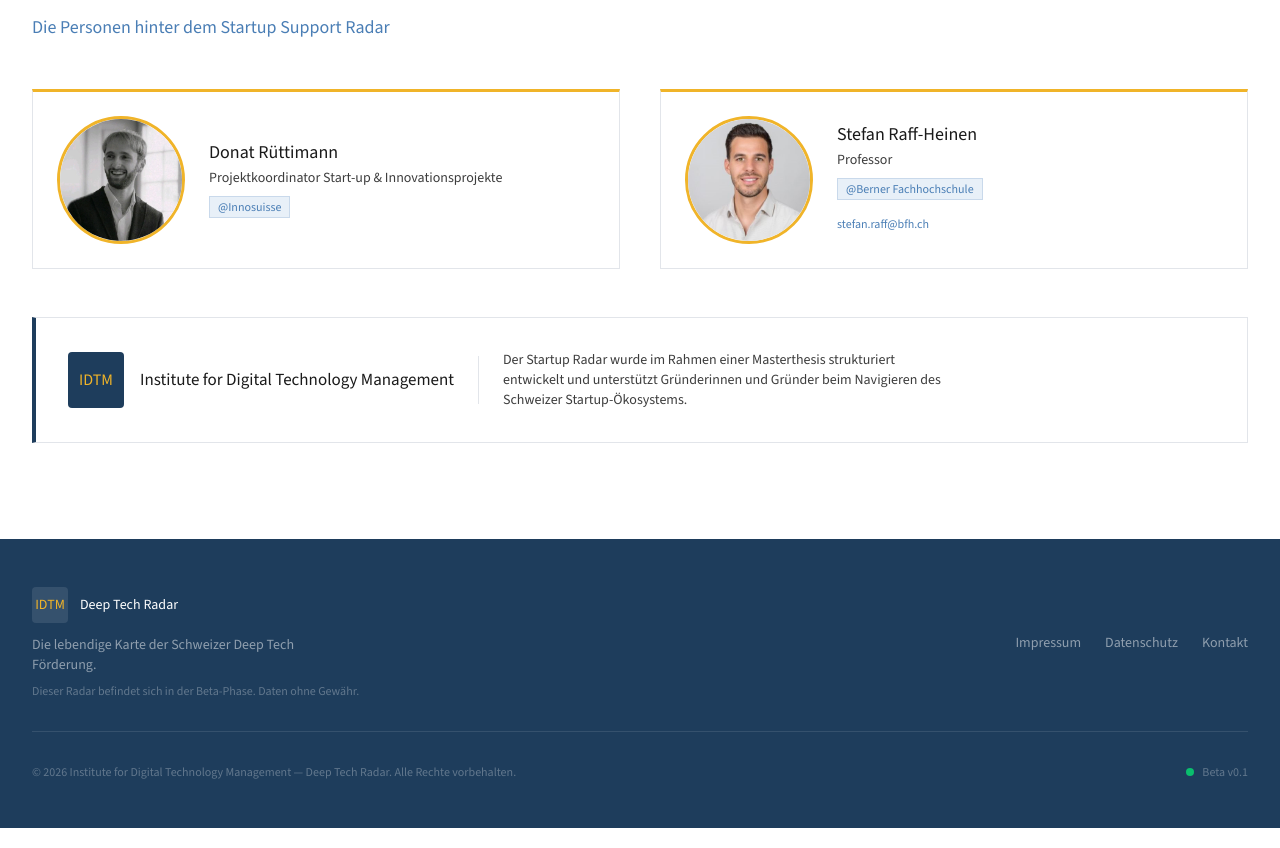
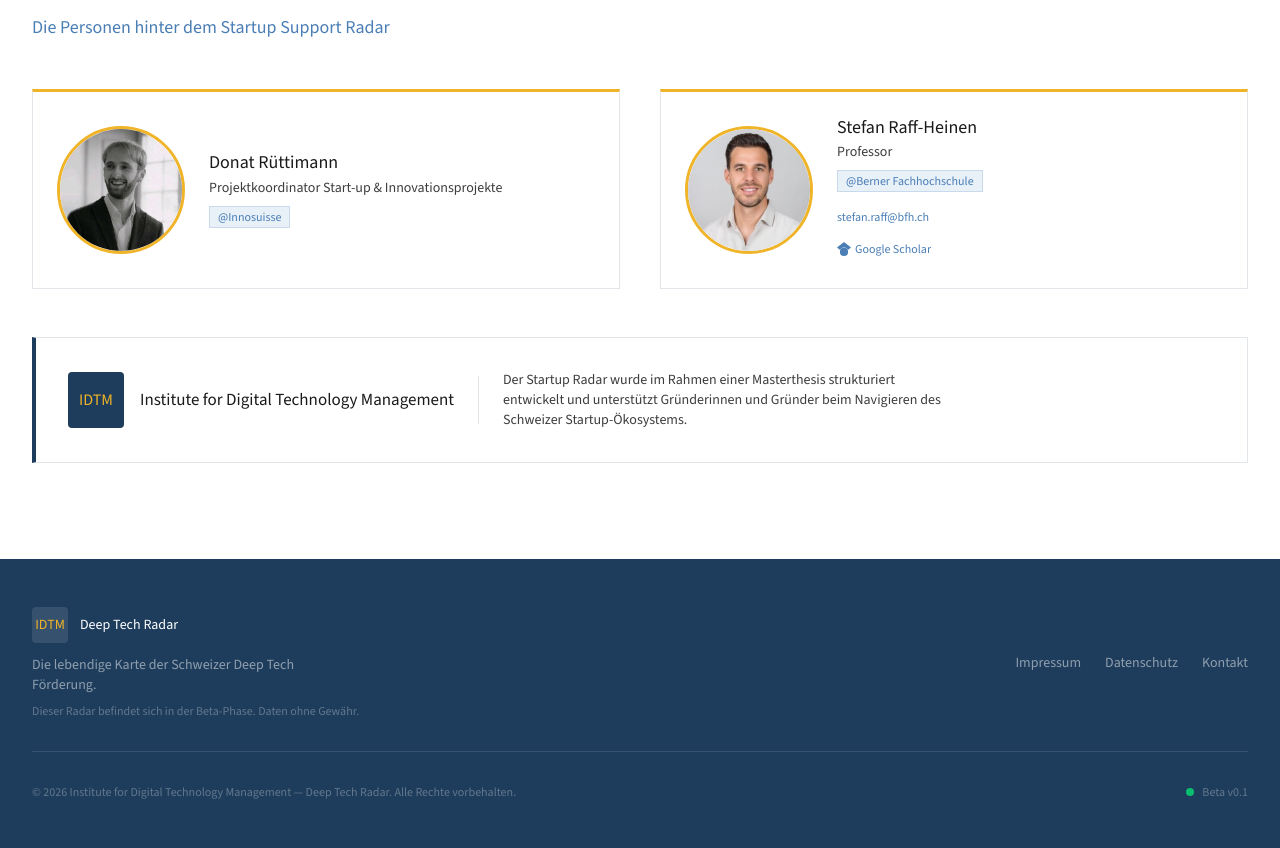
Before and after one commit to stefanchristophraff-beep/BFH-deep-tech-, a Next.js app: page / in a window 1280 px wide. Shown: the part 3848-4696 px from the top of the page. Built offline with nearby package versions, Linux system fonts and the light colour scheme; no server answers.

Commit message:
Add Google Scholar link to Stefan Raff-Heinen's team profile
https://claude.ai/code/session_01HLQzjQZau64PKz1X2VZujX

```diff
--- a/app/components/Team.tsx
+++ b/app/components/Team.tsx
@@ -19,6 +19,7 @@ const MEMBERS = [
     img: "/stefanbild.jpg",
     initials: "SR",
     email: "stefan.raff@bfh.ch",
+    scholar: "https://scholar.google.co.il/citations?user=g2lrPqQAAAAJ&hl=de",
   },
 ];
 
@@ -109,6 +110,22 @@ export default function Team() {
                     </a>
                   </div>
                 )}
+                {"scholar" in m && m.scholar && (
+                  <div className="mt-2">
+                    <a
+                      href={m.scholar}
+                      target="_blank"
+                      rel="noopener noreferrer"
+                      className="inline-flex items-center gap-1 text-xs font-600 transition-colors"
+                      style={{ color: "var(--bfh-blue)" }}
+                    >
+                      <svg className="w-3.5 h-3.5" viewBox="0 0 24 24" fill="currentColor">
+                        <path d="M12 24a7 7 0 1 1 0-14 7 7 0 0 1 0 14zm0-24L0 9.5l4.838 3.94A8 8 0 0 1 12 9a8 8 0 0 1 7.162 4.44L24 9.5z"/>
+                      </svg>
+                      Google Scholar
+                    </a>
+                  </div>
+                )}
               </div>
             </div>
           ))}
```
